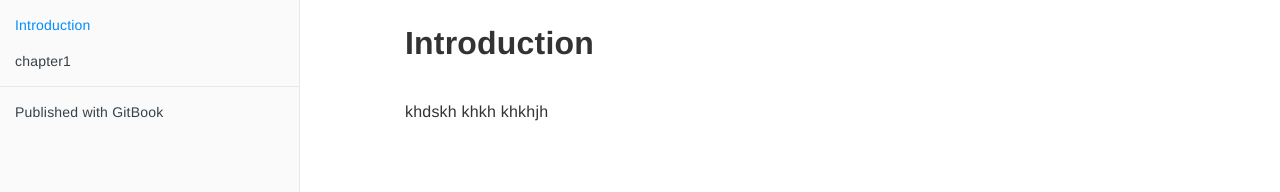
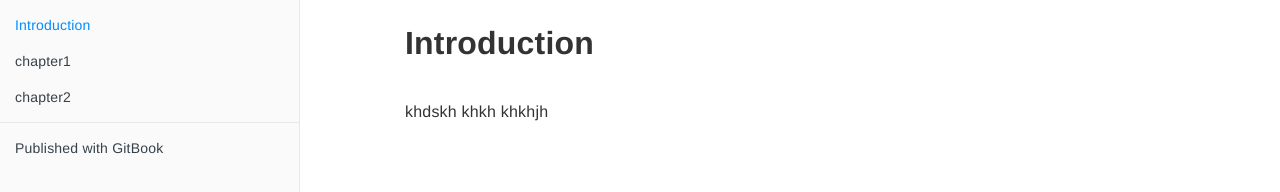
Before and after one commit to descostesn/RIntroProgBio, a website with bundled scripts: page index.html in a window 1280 px wide. Shown: the part 54-246 px from the top of the page. Built offline with nearby package versions, Linux system fonts and the light colour scheme.

Commit message:
Update 2019-06-11T08:26:06.028Z

```diff
--- a/index.html
+++ b/index.html
@@ -111,6 +111,19 @@
 
         </li>
 
+        <li class="chapter " data-level="1.3" >
+
+                <span>
+
+
+                    chapter2
+
+                </span>
+
+
+
+        </li>
+
 
 
 
@@ -193,7 +206,7 @@
     <script>
         var gitbook = gitbook || [];
         gitbook.push(function() {
-            gitbook.page.hasChanged({"page":{"title":"Introduction","level":"1.1","depth":1,"next":{"title":"chapter1","level":"1.2","depth":1,"ref":"","articles":[]},"dir":"ltr"},"config":{"gitbook":"*","theme":"default","variables":{},"plugins":[],"pluginsConfig":{"highlight":{},"search":{},"lunr":{"maxIndexSize":1000000,"ignoreSpecialCharacters":false},"sharing":{"facebook":true,"twitter":true,"google":false,"weibo":false,"instapaper":false,"vk":false,"all":["facebook","google","twitter","weibo","instapaper"]},"fontsettings":{"theme":"white","family":"sans","size":2},"theme-default":{"styles":{"website":"styles/website.css","pdf":"styles/pdf.css","epub":"styles/epub.css","mobi":"styles/mobi.css","ebook":"styles/ebook.css","print":"styles/print.css"},"showLevel":false}},"structure":{"langs":"LANGS.md","readme":"README.md","glossary":"GLOSSARY.md","summary":"SUMMARY.md"},"pdf":{"pageNumbers":true,"fontSize":12,"fontFamily":"Arial","paperSize":"a4","chapterMark":"pagebreak","pageBreaksBefore":"/","margin":{"right":62,"left":62,"top":56,"bottom":56}},"styles":{"website":"styles/website.css","pdf":"styles/pdf.css","epub":"styles/epub.css","mobi":"styles/mobi.css","ebook":"styles/ebook.css","print":"styles/print.css"}},"file":{"path":"README.md","mtime":"2019-06-11T08:19:35.225Z","type":"markdown"},"gitbook":{"version":"3.2.3","time":"2019-06-11T08:19:46.913Z"},"basePath":".","book":{"language":""}});
+            gitbook.page.hasChanged({"page":{"title":"Introduction","level":"1.1","depth":1,"next":{"title":"chapter1","level":"1.2","depth":1,"ref":"","articles":[]},"dir":"ltr"},"config":{"gitbook":"*","theme":"default","variables":{},"plugins":[],"pluginsConfig":{"highlight":{},"search":{},"lunr":{"maxIndexSize":1000000,"ignoreSpecialCharacters":false},"sharing":{"facebook":true,"twitter":true,"google":false,"weibo":false,"instapaper":false,"vk":false,"all":["facebook","google","twitter","weibo","instapaper"]},"fontsettings":{"theme":"white","family":"sans","size":2},"theme-default":{"styles":{"website":"styles/website.css","pdf":"styles/pdf.css","epub":"styles/epub.css","mobi":"styles/mobi.css","ebook":"styles/ebook.css","print":"styles/print.css"},"showLevel":false}},"structure":{"langs":"LANGS.md","readme":"README.md","glossary":"GLOSSARY.md","summary":"SUMMARY.md"},"pdf":{"pageNumbers":true,"fontSize":12,"fontFamily":"Arial","paperSize":"a4","chapterMark":"pagebreak","pageBreaksBefore":"/","margin":{"right":62,"left":62,"top":56,"bottom":56}},"styles":{"website":"styles/website.css","pdf":"styles/pdf.css","epub":"styles/epub.css","mobi":"styles/mobi.css","ebook":"styles/ebook.css","print":"styles/print.css"}},"file":{"path":"README.md","mtime":"2019-06-11T08:19:35.225Z","type":"markdown"},"gitbook":{"version":"3.2.3","time":"2019-06-11T08:25:55.167Z"},"basePath":".","book":{"language":""}});
         });
     </script>
 </div>
```
